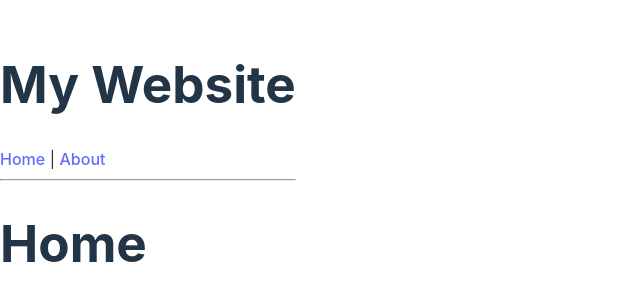
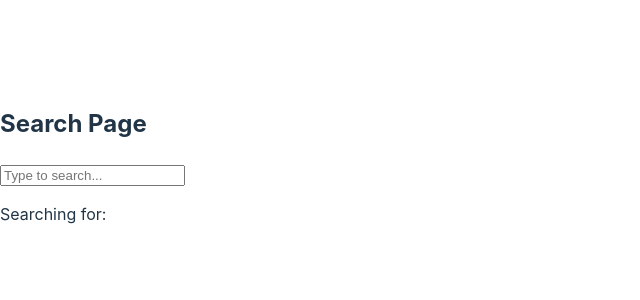
Before and after one commit to purvpatel123/reactjs, a React (Vite) app in the folder vite-project/: page / in a window 1280 px wide. Shown: the part 236-536 px from the top of the page, without its empty margins (0-640 px from the left). Built offline with nearby package versions, Linux system fonts and the light colour scheme.

Commit message:
useSearchParams hook added

```diff
--- a/vite-project/src/App.jsx
+++ b/vite-project/src/App.jsx
@@ -158,7 +158,7 @@
 
 
 import React from 'react'
-import { BrowserRouter, Routes ,Route} from 'react-router-dom'
+import { BrowserRouter, Routes, Route } from 'react-router-dom'
 import WidthTracker from './components/useEffects/WidthTracker'
 import Featch from './components/useEffects/Featch'
 import SearchWithDebounce from './components/useEffects/SearchWithDebounce'
@@ -185,6 +185,7 @@ import { BrowserRouter as Router } from 'react-router-dom'
 import About from './components/Routing/About'
 import Home from './components/Routing/Home'
 import Layout from './components/Routing/Layout'
+import SearchPage from './components/Routing/SearchPage'
 function App() {
 
   //  const HelloWithLogger = WithLogger(Hello);
@@ -228,12 +229,18 @@ function App() {
       {/* <Counter/> */}
       <Router>
         <Routes>
-          <Route path="/" element={<Layout/>}>
+          {/* <Route path="/" element={<Layout/>}>
 
           <Route index element={<Home />}></Route>
           <Route path="about" element={<About />}></Route>
 
-          </Route>
+          </Route> */}
+
+          <Route path="/" element={<SearchPage/>} />
+
+          {/* Dynamic route */}
+          {/* <Route path="/users/:userId" element={<About/>} /> */}
+
         </Routes>
       </Router>
 
--- a/vite-project/src/components/Routing/About.jsx
+++ b/vite-project/src/components/Routing/About.jsx
@@ -1,8 +1,11 @@
 import React from 'react'
-
+import { useParams } from 'react-router-dom'
 function About() {
+  const { userId } = useParams();
   return (
-    <div>About</div>
+  <>
+  <h1>userId:{userId}</h1>
+  </>
   )
 }
 
--- a/vite-project/src/components/Routing/Home.jsx
+++ b/vite-project/src/components/Routing/Home.jsx
@@ -1,9 +1,12 @@
-import React from 'react'
+import { Link } from "react-router-dom";
 
-function Home() {
+export default function Home() {
   return (
-    <div>Home</div>
-  )
+    <div>
+      <h1>Home Page</h1>
+      {/* Links with different userId values */}
+      <Link to="/users/1">User 1</Link> <br />
+
+    </div>
+  );
 }
-
-export default Home
--- /dev/null
+++ b/vite-project/src/components/Routing/SearchPage.jsx
@@ -0,0 +1,26 @@
+import { useSearchParams } from "react-router-dom";
+
+export default function SearchPage() {
+  const [searchParams, setSearchParams] = useSearchParams();
+
+  // Get value of 'q' query parameter
+  const q = searchParams.get("q") ?? "";
+
+  function onSearch(newQ) {
+    // Update the query parameter in URL
+    setSearchParams({ q: newQ });
+  }
+
+  return (
+    <div>
+      <h2>Search Page</h2>
+      <input
+        type="text"
+        value={q}
+        onChange={(e) => onSearch(e.target.value)}
+        placeholder="Type to search..."
+      />
+      <p>Searching for: {q}</p>
+    </div>
+  );
+}
```
Lines whose indentation alone changed are shown as unchanged.
